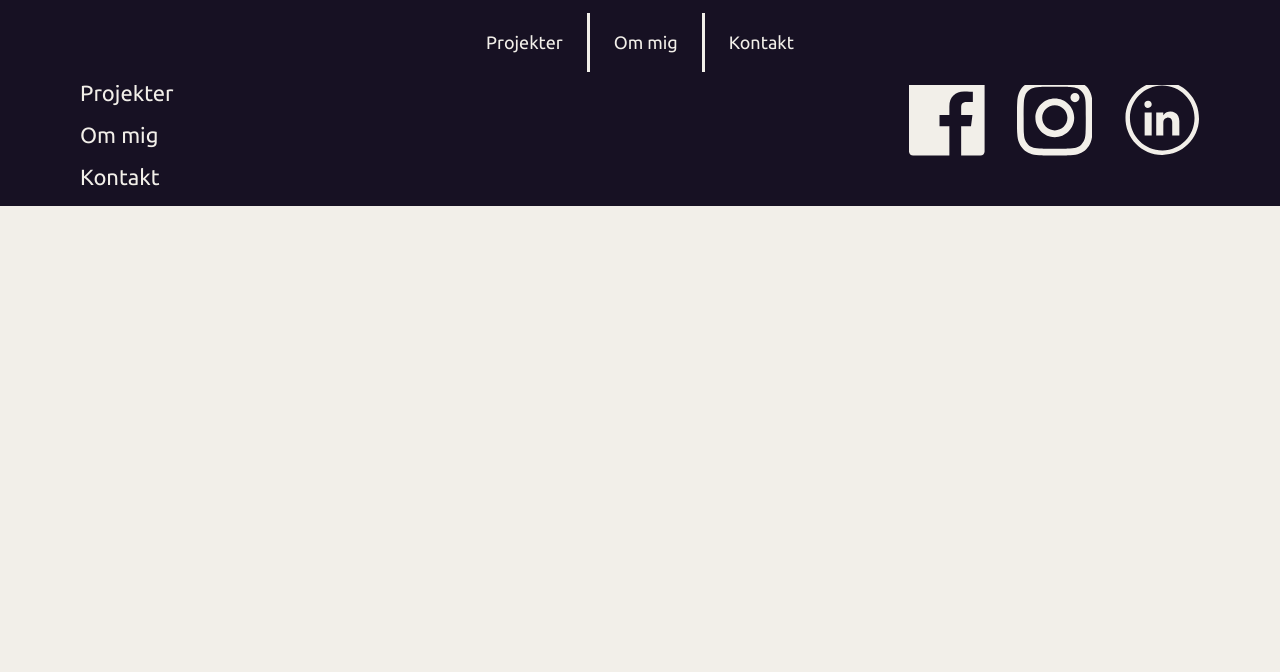
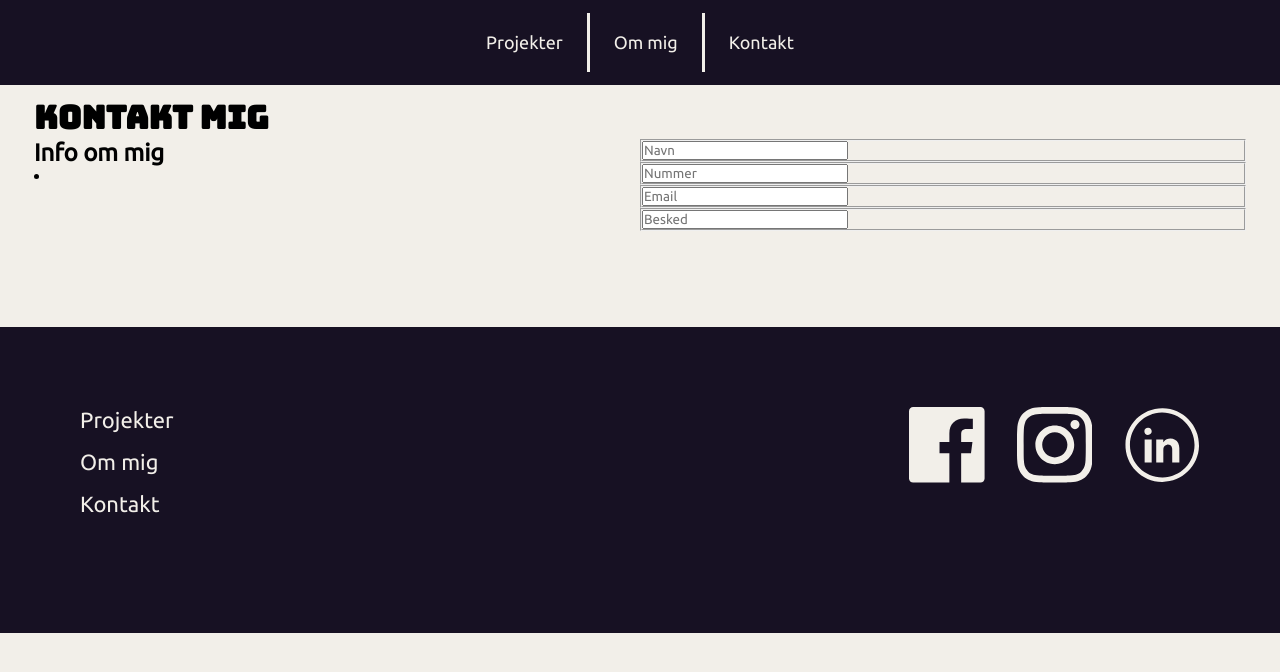
Before and after one commit to Smedegaardx/Portfolio-eksamen, a plain HTML site: page kontakt.html in a window 1280 px wide. Drawn offline with Linux system fonts and the light colour scheme.

Commit message:
Kontakt side startet, og små ændringer

```diff
--- a/css/footer.css
+++ b/css/footer.css
@@ -3,6 +3,7 @@ footer{
     background-color: #171123;
     display: grid;
     grid-template-columns: 1fr 1fr;
+    box-shadow: 0 100px #171123;
 }
 
 .footer_right{
--- a/css/forside.css
+++ b/css/forside.css
@@ -14,6 +14,7 @@ body h1, body h2{
     margin: 1.5rem;
     padding: 2rem;
     min-height: 400px;
+    border-radius: 10px;
 }
 
 .card div{
--- a/css/general.css
+++ b/css/general.css
@@ -29,6 +29,6 @@ h1{
     font-family: Hero;
 }
 
-h2, h3, p, a{
+h2, h3, p, a, legend, input{
     font-family: tekst;
 }
--- a/css/kontakt.css
+++ b/css/kontakt.css
@@ -0,0 +1,20 @@
+label{
+    display: none;
+}
+
+
+@media(min-width: 800px ){
+    main{
+    max-width: 1212px;
+    margin: 6rem auto;
+    }
+
+    .grid-1_1{
+    display: grid;
+    grid-template-columns: 1fr 1fr;
+    }
+}
+
+@media(max-width: 800px ){
+
+}
--- a/kontakt.html
+++ b/kontakt.html
@@ -19,7 +19,35 @@
         <a href="kontakt.html">Kontakt</a>
       </div>
     </header>
-    <main></main>
+    <main>
+      <h1>Kontakt mig</h1>
+      <div class="grid-1_1">
+        <div class="kontakttekst">
+          <h2>Info om mig</h2>
+          <li></li>
+        </div>
+        <div>
+          <form>
+            <fieldset>
+              <label>Navn</label>
+              <input type="text" placeholder="Navn">
+            </fieldset>
+            <fieldset>
+              <label>Nummer</label>
+              <input type="text" placeholder="Nummer">
+            </fieldset>
+            <fieldset>
+              <label>Email</label>
+              <input type="email" placeholder="Email">
+            </fieldset>
+            <fieldset>
+              <label>Besked</label>
+              <input type="text" placeholder="Besked">
+            </fieldset>
+          </form>
+        </div>
+      </div>
+    </main>
     <footer>
       <div class="footer_left">
         <a href="index.html">Projekter</a>
```
Also changed, not shown: about.html (+7 -8 lines).
